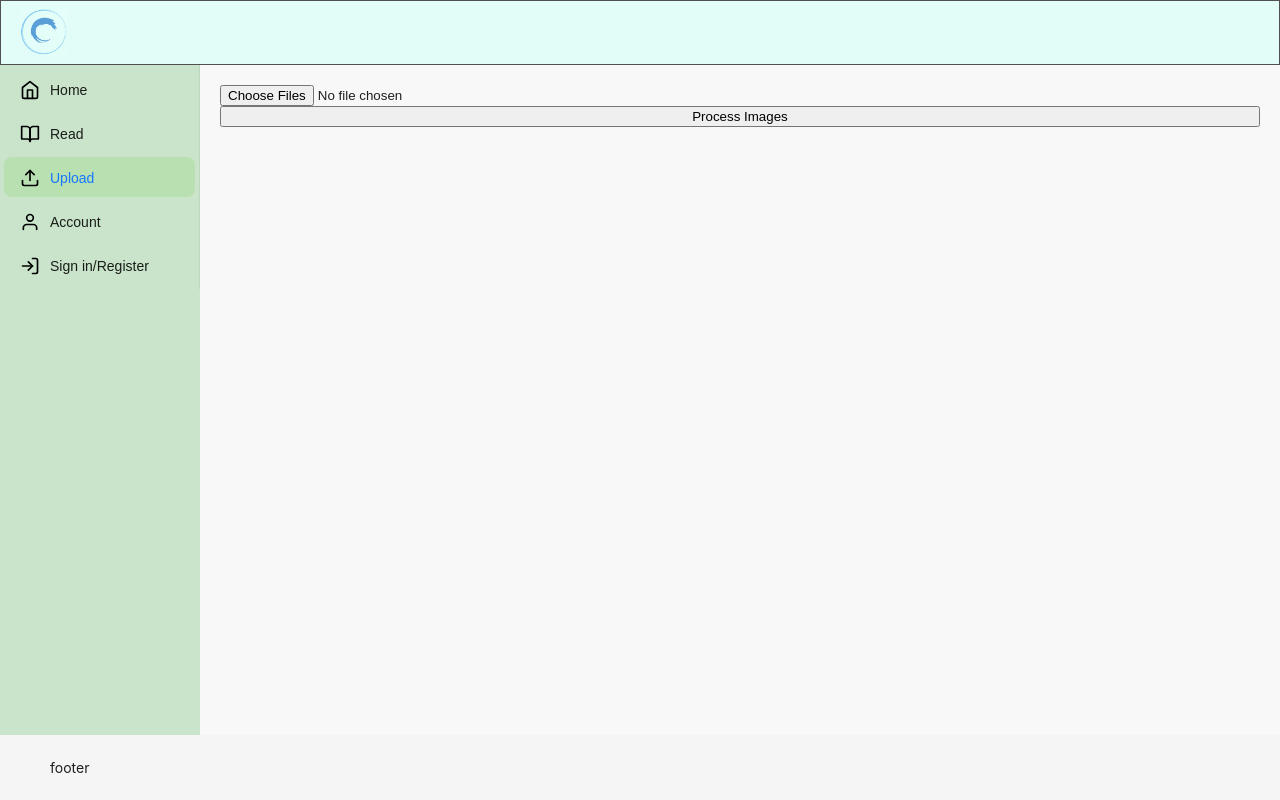
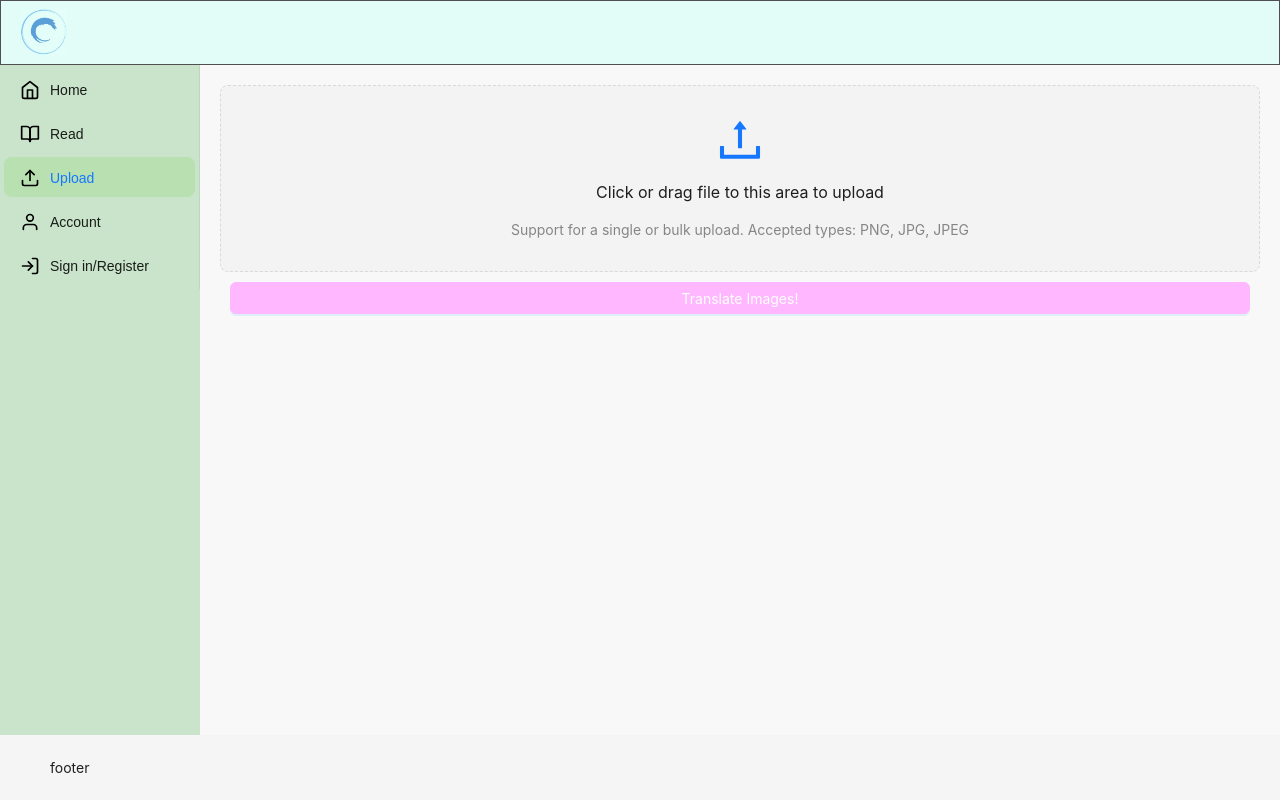
Before and after one commit to Wanderoooo/mangalator, a React (Create React App) app in the folder frontend/: page / in a window 1280 px wide. Both pictures are taken after a click on the item "Upload". Built offline with nearby package versions, Linux system fonts and the light colour scheme.

Commit message:
prettyfied upload

```diff
--- a/frontend/src/UploadPage/ImageRenderer.js
+++ b/frontend/src/UploadPage/ImageRenderer.js
@@ -4,6 +4,7 @@ import { useNavigate } from 'react-router-dom';
 import "./ImageRenderer.css"
 import { KeyContext } from '../context/KeyContext';
 import AuthContext from '../context/AuthProvider';
+import { Button } from 'antd';
 
 function ImageProcessor( {imgs} ) {
     const [images, setImages] = useState(imgs);
@@ -50,7 +51,9 @@ function ImageProcessor( {imgs} ) {
         <div className="imageRenderer">
             <p ref={throbRef} className={loading? "throbbing" : "offscreen"} aria-live="assertive">Your Translation Is Loading...</p>
             <p ref={throbRef} className={loading? "throbbing" : "offscreen"} aria-live="assertive">Time Elapsed: {timeElapsed}</p>
-            <button onClick={processImages}>Process Images</button>
+            <Button type="primary" style={{ background: '#ffb7ff', borderColor: '#ffb7ff', margin: '10px'}} onClick={() => processImages()}>
+                Translate Images!
+            </Button>
             <div>
                 {processedImages.map((image, index) => (
                     <img key={index} src={image} alt={`Processed ${index}`} />
--- a/frontend/src/UploadPage/UploadPage.js
+++ b/frontend/src/UploadPage/UploadPage.js
@@ -1,33 +1,46 @@
 import React, { useState, useEffect } from "react";
 import ImageRenderer from './ImageRenderer';
-
+import { Upload, Button } from 'antd';
+import { UploadOutlined } from '@ant-design/icons';
 
 function UploadPage({setCurrentKey}) {
   const [images, setImages] = useState([]);
 
+  useEffect(() => {
+    if (new Set(images).size !== images.length) {
+      const uniqueImages = [...new Set(images)];
+      setImages(uniqueImages);
+    }
+  }, [images]);
 
-  const handleImageUpload = event => {
-    let files = event.target.files;
-    let imagesArray = [...images];
-
-    for (let i = 0; i < files.length; i++) {
-      let reader = new FileReader();
+  const handleImagesUpload = ({ fileList }) => {
+    // Loop through all the files
+    for (let i = 0; i < fileList.length; i++) {
+      let file = fileList[i].originFileObj; // Get the actual File object
+      const reader = new FileReader();
 
       reader.onloadend = () => {
-        imagesArray.push(reader.result);
-        setImages(imagesArray);
+        setImages(prevImages => [...prevImages, reader.result]);
       };
 
-      reader.readAsDataURL(files[i]);
-
+      reader.readAsDataURL(file);
     }
   };
+
 
   console.log(images);
 
   return (
     <div className="MangaRenderer">
-      <input type="file" accept=".png, .jpg, .jpeg" multiple onChange={handleImageUpload} title="Input files here" placeholder="ohueidjsk" />
+      <Upload.Dragger name="files" action="/upload.do" multiple={true} onChange={handleImagesUpload}>
+        <p className="ant-upload-drag-icon">
+          <UploadOutlined />
+        </p>
+        <p className="ant-upload-text">Click or drag file to this area to upload</p>
+        <p className="ant-upload-hint">
+          Support for a single or bulk upload. Accepted types: PNG, JPG, JPEG
+        </p>
+      </Upload.Dragger>
       <ImageRenderer imgs={images} setCurrentKey={setCurrentKey}/>
     </div>
   );
```
